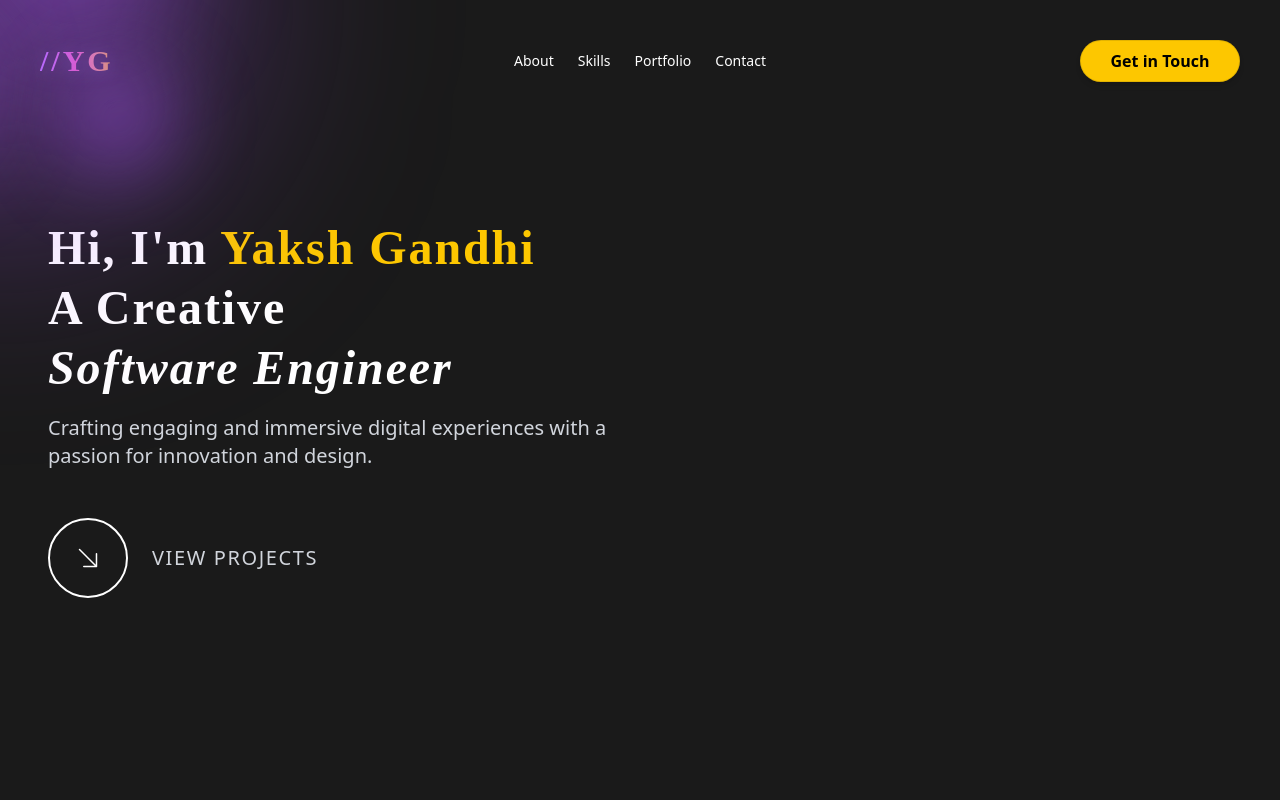
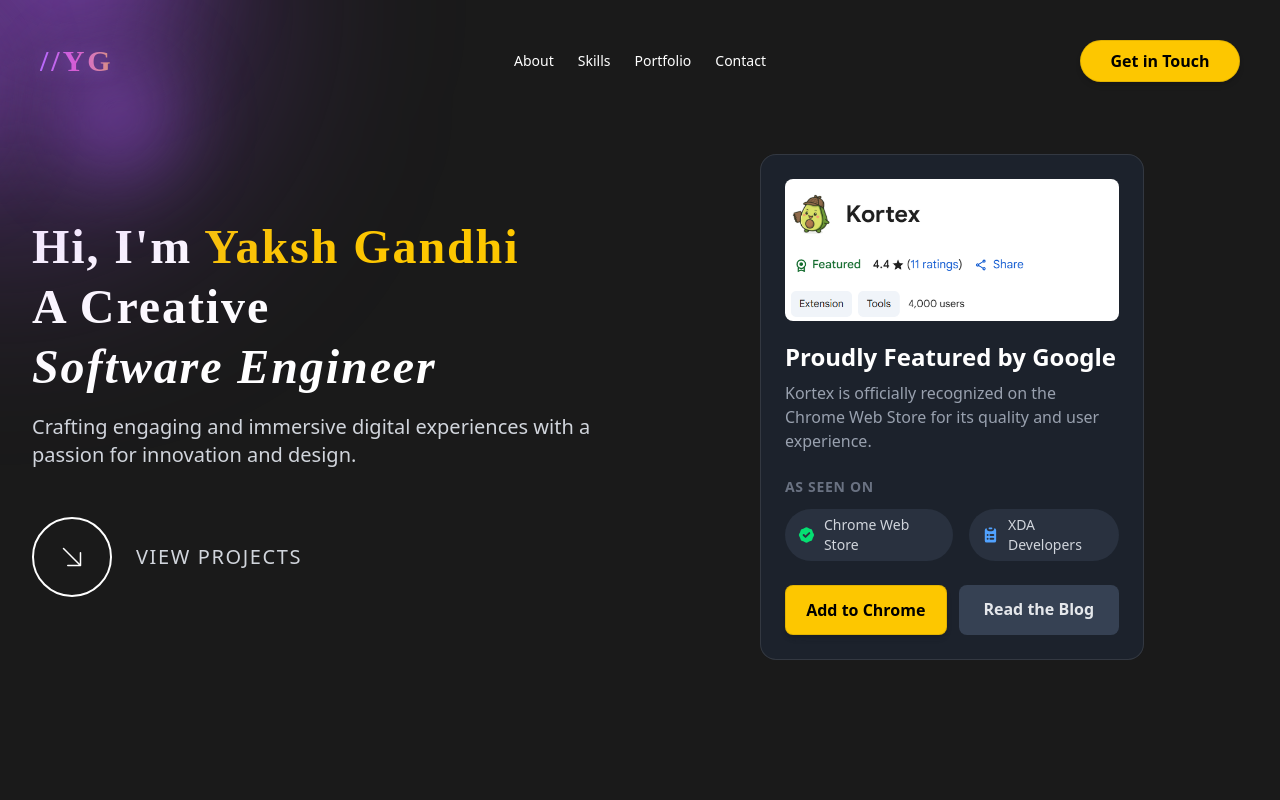
Before and after one commit to yaksh1/PortfolioV2, a React (Vite) app: page / in a window 1280 px wide. Shown: the top 800 px of the page. Built offline with nearby package versions, Linux system fonts and the light colour scheme; a web font is replaced by a local one.

Commit message:
update hero section with homepage

```diff
--- a/src/App.css
+++ b/src/App.css
@@ -12,3 +12,19 @@
 .floating {
   animation: float 3s ease-in-out infinite;
 }
+
+@keyframes float-cloud {
+  0% {
+    transform: translateY(0px);
+  }
+  50% {
+    transform: translateY(-50px);
+  }
+  100% {
+    transform: translateY(0px);
+  }
+}
+
+.floating-cloud {
+  animation: float-cloud 8s ease-in-out infinite;
+}
--- a/src/components/Hero.jsx
+++ b/src/components/Hero.jsx
@@ -1,6 +1,8 @@
 import React from 'react'
 import { motion } from 'framer-motion'
 
+
+import promo from '../assets/featured.png';
 
 const headingLines = [
     <>Hi, I'm <span className="text-yellow-400">Yaksh Gandhi</span></>,
@@ -10,9 +12,11 @@
 
 const Hero = () => {
     return (
-    <section className="relative flex flex-col md:flex-row items-start justify-center min-h-screen px-0 md:px-0 py-24 bg-[#1a1a1a] overflow-hidden">
-            <div className="relative z-10 flex flex-col md:flex-row items-start justify-start w-full">
-        <div className="w-full flex flex-col items-start justify-center text-left space-y-4 px-4 md:pl-12">
+        <section className="relative flex flex-col md:flex-row items-start justify-center min-h-screen px-4 md:px-8 pt-8 pb-24 bg-[#1a1a1a] overflow-hidden">
+            <div className="relative z-10 grid md:grid-cols-2 gap-8 items-center w-full max-w-7xl">
+
+                {/* Left Side: Text Content */}
+                <div className="flex flex-col items-start justify-center text-left space-y-4">
                     <h1 className="text-5xl md:text-5xl font-extrabold text-white leading-tight text-left tracking-wide" style={{ fontFamily: 'DM Serif Text, serif', letterSpacing: '0.04em' }}>
                         {headingLines.map((line, idx) => (
                             <motion.div
@@ -32,17 +36,65 @@
                     <div className="mt-8 flex flex-row items-center gap-6">
                         <a
                             href="#portfolio"
-              className="group inline-flex items-center justify-center w-20 h-20 rounded-full border-2 border-white bg-transparent text-white shadow-none transition-all duration-200 hover:scale-105 focus:scale-105 hover:shadow-[0_0_0_8px_rgba(168,85,247,0.18)] focus:shadow-[0_0_0_8px_rgba(168,85,247,0.18)] outline-none relative"
-              style={{ boxShadow: 'none' }}
+                            className="group inline-flex items-center gap-6"
                             aria-label="View Projects"
                         >
+                            <div className="inline-flex items-center justify-center w-20 h-20 rounded-full border-2 border-white bg-transparent text-white shadow-none transition-all duration-200 group-hover:scale-105 group-focus:scale-105 group-hover:shadow-[0_0_0_8px_rgba(168,85,247,0.18)] group-focus:shadow-[0_0_0_8px_rgba(168,85,247,0.18)] outline-none relative">
                                 <svg width="72" height="72" viewBox="0 0 24 24" fill="none" xmlns="http://www.w3.org/2000/svg" className="transition-opacity duration-200">
                                     <path d="M10.5858 14.8284H14.8284M14.8284 14.8284V10.5858M14.8284 14.8284L9.17157 9.17158" stroke="white" strokeWidth="0.5" strokeLinecap="round" strokeLinejoin="round" />
                                 </svg>
-            </a>
+                            </div>
                             <span className="text-gray-300 text-xl font-light tracking-wide uppercase" style={{ letterSpacing: '0.08em' }}>
                                 VIEW PROJECTS
                             </span>
+                        </a>
+                    </div>
+                </div>
+
+                {/* Right Side: Floating Showcase Card */}
+                <div className="flex justify-center items-center">
+                    <div className="w-full max-w-sm rounded-2xl p-6 bg-gray-800/60 backdrop-blur-xl border border-white/10 glow-card floating-cloud">
+
+                        {/* Header with Image */}
+                        <div className="mb-5">
+                            <img src={promo} alt="Kortex Chrome Extension Featured" className="rounded-lg w-full"/>
+                        </div>
+
+                        {/* Content */}
+                        <h2 className="text-2xl font-bold text-white mb-2">Proudly Featured by Google</h2>
+                        <p className="text-gray-400 mb-6">
+                            Kortex is officially recognized on the Chrome Web Store for its quality and user experience.
+                        </p>
+
+                        {/* "As Seen On" Section */}
+                        <div className="mb-6">
+                            <h3 className="text-sm font-semibold text-gray-500 uppercase tracking-wider mb-3">As Seen On</h3>
+                            <div className="flex items-center space-x-4">
+                               <div className="flex items-center space-x-2 bg-gray-700/50 px-3 py-1.5 rounded-full">
+                                    <svg xmlns="http://www.w3.org/2000/svg" className="h-5 w-5 text-green-400" viewBox="0 0 20 20" fill="currentColor">
+                                      <path fillRule="evenodd" d="M6.267 3.455a3.066 3.066 0 001.745-.723 3.066 3.066 0 013.976 0 3.066 3.066 0 001.745.723 3.066 3.066 0 012.812 2.812c.051.643.304 1.254.723 1.745a3.066 3.066 0 010 3.976 3.066 3.066 0 00-.723 1.745 3.066 3.066 0 01-2.812 2.812 3.066 3.066 0 00-1.745.723 3.066 3.066 0 01-3.976 0 3.066 3.066 0 00-1.745-.723 3.066 3.066 0 01-2.812-2.812 3.066 3.066 0 00-.723-1.745 3.066 3.066 0 010-3.976 3.066 3.066 0 00.723-1.745 3.066 3.066 0 012.812-2.812zm7.44 5.252a1 1 0 00-1.414-1.414L9 10.586 7.707 9.293a1 1 0 00-1.414 1.414l2 2a1 1 0 001.414 0l4-4z" clipRule="evenodd" />
+                                    </svg>
+                                    <span className="text-sm font-medium text-gray-300">Chrome Web Store</span>
+                               </div>
+                               <div className="flex items-center space-x-2 bg-gray-700/50 px-3 py-1.5 rounded-full">
+                                    <svg xmlns="http://www.w3.org/2000/svg" className="h-5 w-5 text-blue-400" viewBox="0 0 20 20" fill="currentColor">
+                                      <path d="M9 2a1 1 0 000 2h2a1 1 0 100-2H9z" />
+                                      <path fillRule="evenodd" d="M4 5a2 2 0 012-2 3 3 0 003 3h2a3 3 0 003-3 2 2 0 012 2v11a2 2 0 01-2 2H6a2 2 0 01-2-2V5zm3 4a1 1 0 000 2h.01a1 1 0 100-2H7zm3 0a1 1 0 000 2h3a1 1 0 100-2h-3zm-3 4a1 1 0 100 2h.01a1 1 0 100-2H7zm3 0a1 1 0 100 2h3a1 1 0 100-2h-3z" clipRule="evenodd" />
+                                    </svg>
+                                    <span className="text-sm font-medium text-gray-300">XDA Developers</span>
+                               </div>
+                            </div>
+                        </div>
+
+                        {/* CTA Buttons */}
+                        <div className="flex flex-col sm:flex-row gap-3">
+                            <a href="https://chromewebstore.google.com/detail/kortex/hdapplggdhndkblofffknpmnnnnbncbn" target="_blank" rel="noopener noreferrer" className="w-full text-center bg-yellow-400 hover:bg-yellow-500 text-black font-bold py-3 px-5 rounded-lg shadow-md border border-black/10 transition-all duration-300">
+                                Add to Chrome
+                            </a>
+                            <a href="https://www.xda-developers.com/kortex-notebooklm-chrome-extension/" target="_blank" rel="noopener noreferrer" className="w-full text-center bg-gray-700 hover:bg-gray-600 text-gray-200 font-semibold py-3 px-5 rounded-lg transition-colors">
+                                Read the Blog
+                            </a>
+                        </div>
                     </div>
                 </div>
 
```
Also changed, not shown: src/assets/featured.png (added), 1 other file (tests, documents, lock files or other folders). Lines whose indentation alone changed are shown as unchanged.
